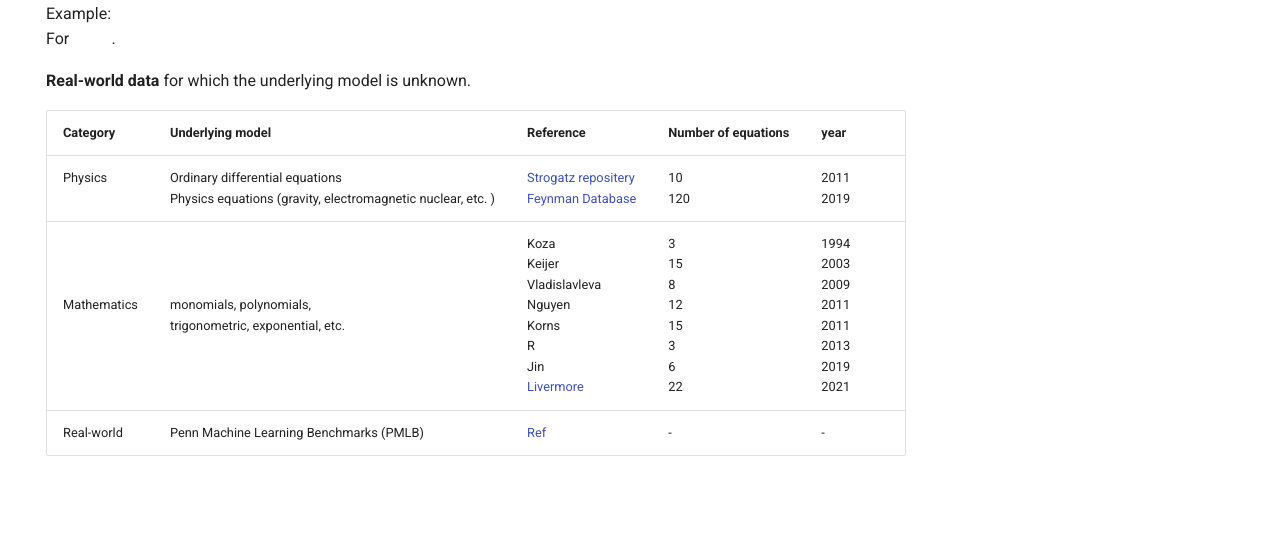
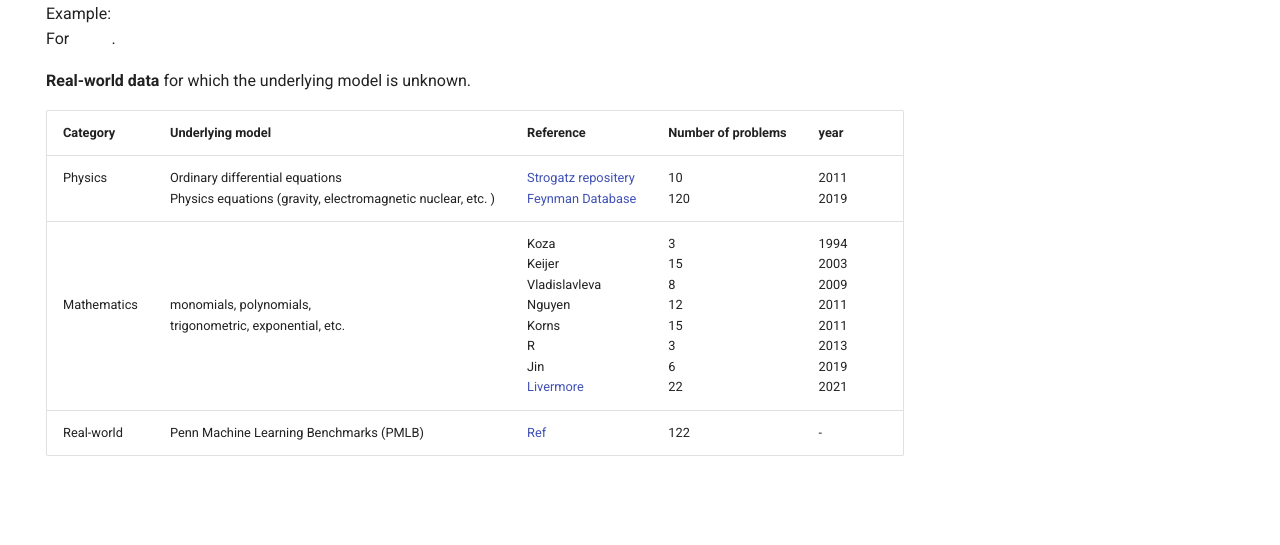
Before and after one commit to nmakke/MkDocsTest, an MkDocs documentation site: the page built from docs/datasets.md, in a window 1280 px wide. Shown: the part 294-839 px from the top of the page. Built offline with MkDocs 1.6.1 and Material for MkDocs 9.7.7, drawn with Linux system fonts in a browser that asks for light colours; formulas are drawn with MathJax 3; comment, search, counter and statistics services are not loaded.

Commit message:
Update datasets.md

```diff
--- a/docs/datasets.md
+++ b/docs/datasets.md
@@ -12,8 +12,8 @@ For $x \in [0,1] \rightarrow \mathcal{D}=(x_i,f(x_i))_{i=1}^{n}$. <br>
 
 **Real-world data** for which the underlying model is unknown.<br>
 
-| Category | Underlying model   | Reference | Number of equations | year |
+| Category | Underlying model   | Reference | Number of problems | year |
 | -------- | ------- | ------- | ------- | -----
 | Physics | Ordinary differential equations <br> Physics equations (gravity, electromagnetic nuclear, etc. )| [Strogatz repositery](https://williamlacava.com/ode-strogatz/) <br> [Feynman Database](https://space.mit.edu/home/tegmark/aifeynman.html) | 10 <br> 120 | 2011 <br> 2019 |
 | <br> <br> <br> Mathematics | <br> <br> <br> monomials, polynomials, <br> trigonometric, exponential, etc.  | Koza <br> Keijer <br> Vladislavleva <br> Nguyen <br> Korns <br> R <br> Jin <br> [Livermore](https://arxiv.org/abs/1912.04871) | 3 <br> 15 <br> 8 <br> 12 <br> 15 <br> 3 <br> 6 <br> 22 | 1994 <br> 2003 <br> 2009 <br> 2011 <br> 2011 <br> 2013 <br> 2019 <br> 2021 |
-| Real-world | Penn Machine Learning Benchmarks (PMLB) | [Ref](https://epistasislab.github.io/pmlb/) | -| -|
+| Real-world | Penn Machine Learning Benchmarks (PMLB) | [Ref](https://epistasislab.github.io/pmlb/) | 122 | -|
```
